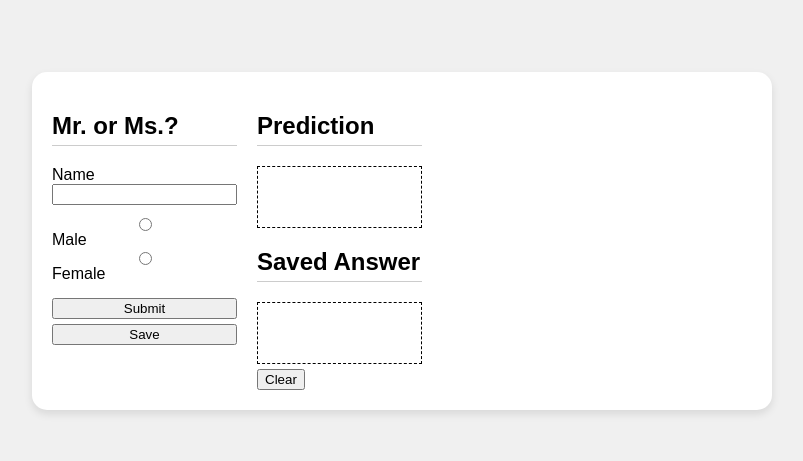
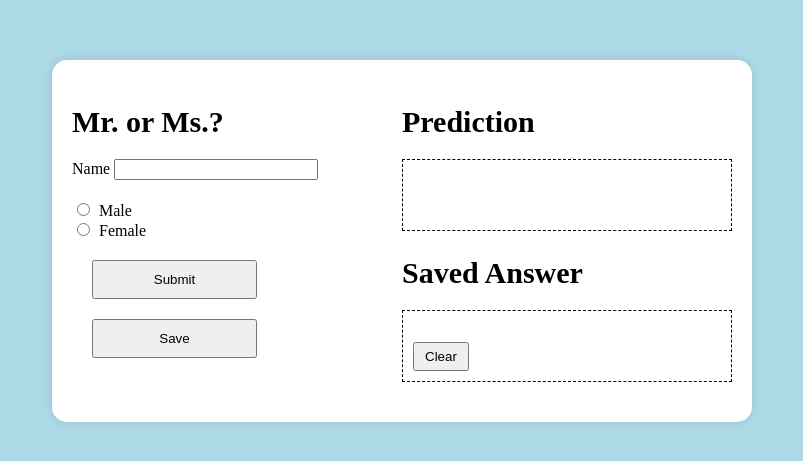
Before and after one commit to Alireza-Paksaz24/Web_Mid_term, a plain HTML site: page Mid2/index.html in a window 1280 px wide. Shown: the part 159-620 px from the top of the page, without its empty margins (238-1041 px from the left). Drawn offline with Linux system fonts and the light colour scheme.

Commit message:
Fix style

```diff
--- a/Mid2/index.html
+++ b/Mid2/index.html
@@ -7,36 +7,34 @@
 </head>
 <body>
     <div class="background">
-        <div class="content">
-            <div class="form-container">
+        <div class="content-box">
+            <div class="form-section">
                 <h2>Mr. or Ms.?</h2>
-                <form id="nameForm">
-                    <div class="input-group">
-                        <label for="name">Name</label>
-                        <input type="text" id="name" name="name" maxlength="255" required pattern="[\u0600-\u06FFA-Za-z ]+">
-                    </div>
-                    <div class="input-group radio-buttons">
-                        <input type="radio" id="male" name="gender" value="male">
-                        <label for="male">Male</label>
-                        <input type="radio" id="female" name="gender" value="female">
-                        <label for="female">Female</label>
-                    </div>
-                    <div class="button-group">
-                        <button type="submit">Submit</button>
-                        <button type="button" id="saveButton">Save</button>
-                    </div>
-                </form>
-            </div>
-            <div class="result-container">
-                <h2>Prediction</h2>
-                <div id="result" class="prediction"></div>
-                <div class="saved-answers">
-                    <h2>Saved Answer</h2>
-                    <div id="savedAnswer" class="saved-answer"></div>
-                    <button type="button" id="clearButton">Clear</button>
+                <div class="input-group">
+                    Name
+                    <input type="text" id="name" name="name">
+                </div>
+                <div class="radio-group">
+                    <input type="radio" id="male" name="gender"/> Male <br/>
+                    <input type="radio" id="female" name="gender"/> Female <br/>
+                </div>
+                <div class="buttons">
+                    <button type="submit">Submit</button>
+                    <button type="button">Save</button>
                 </div>
             </div>
-            <div id="error" class="error-message"></div>
+            <div class="result-section">
+                <h2>Prediction</h2>
+                <div class="prediction"></div>
+                <div class="saved-answer-section">
+                    <h2>Saved Answer</h2>
+                    <div class="saved-answer">
+                        <!-- Saved answer content goes here -->
+                        <!-- Place the clear button inside the saved-answer div -->
+                        <button type="button" id="clear">Clear</button>
+                    </div>
+                </div>
+            </div>
         </div>
     </div>
     <script src="script.js"></script>
--- a/Mid2/style.css
+++ b/Mid2/style.css
@@ -1,68 +1,87 @@
 body, html {
     height: 100%;
     margin: 0;
-    font-family: Arial, sans-serif;
-    background: #f0f0f0;
+    display: flex;
+    justify-content: center;
+    align-items: center;
+    background: #add8e6; /* Replace with your background image or color */
 }
 
 .background {
+    width: 100%;
+    height: 100%;
     display: flex;
     justify-content: center;
     align-items: center;
-    height: 100%;
 }
 
-.content {
+.content-box {
     background: white;
     border-radius: 15px;
+    box-shadow: 0px 0px 10px rgba(0, 0, 0, 0.1);
+    display: flex;
+    width: 700px; /* Adjust width as needed */
     padding: 20px;
-    box-shadow: 0 4px 8px rgba(0, 0, 0, 0.1);
-    display: flex;
-    width: 700px; /* Adjust as needed */
+    box-sizing: border-box;
 }
 
-.form-container {
-    flex-basis: 50%;
-}
-
-.result-container {
-    flex-basis: 50%;
-    padding-left: 20px; /* To match the space between form and result */
+.form-section, .result-section {
+    flex: 1;
 }
 
 h2 {
-    border-bottom: 1px solid #cccccc;
-    padding-bottom: 5px;
+    margin-bottom: 20px;
+    font-size: 30px;
 }
 
-.input-group {
-    margin-bottom: 10px;
+.input-group label,
+.radio-group label {
+    display: block;
+    margin-bottom: 5px;
 }
 
-.radio-buttons {
-    display: flex;
-    flex-direction: column;
+.input-group input[type="text"] {
+    width: 60%;
+    padding: 1px;
+    margin-bottom: 20px;
 }
 
-.button-group {
-    display: flex;
-    flex-direction: column;
+.radio-group input[type="radio"] {
+    margin-right: 5px;
 }
 
-button {
-    margin-top: 5px;
+.buttons button {
+    margin: 20px;
+    display: block;
+    padding: 10px;
+    width: 50%;
 }
 
-.prediction, .saved-answer {
+.prediction, .saved-answer-section .saved-answer {
     border: 1px dashed #000;
-    padding: 5px;
-    margin-top: 10px;
-    min-height: 50px; /* Adjust as needed */
+    padding: 10px;
+    margin-bottom: 20px;
+    min-height: 50px; /* Adjust height as needed */
 }
 
-.error-message {
-    color: red;
-    margin-top: 10px;
-    text-align: center;
-    width: 100%;
+.saved-answer-section h2 {
+    margin-bottom: 20px;
 }
+
+.saved-answer {
+    border: 1px dashed #000;
+    padding: 10px;
+    margin: 10px 0;
+    min-height: 50px; /* Adjust based on content */
+    position: relative; /* Set the position context for the clear button */
+    /* Ensure there's enough space for the button */
+    padding-left: 80px; /* Adjust this value based on the size of your button */
+}
+
+#clear {
+    padding: 5px 10px;
+    position: absolute; /* Position the clear button absolutely within saved-answer */
+    left: 10px; /* Position the button from the left edge */
+    bottom: 10px; /* Position the button from the bottom edge */
+    cursor: pointer;
+}
```
